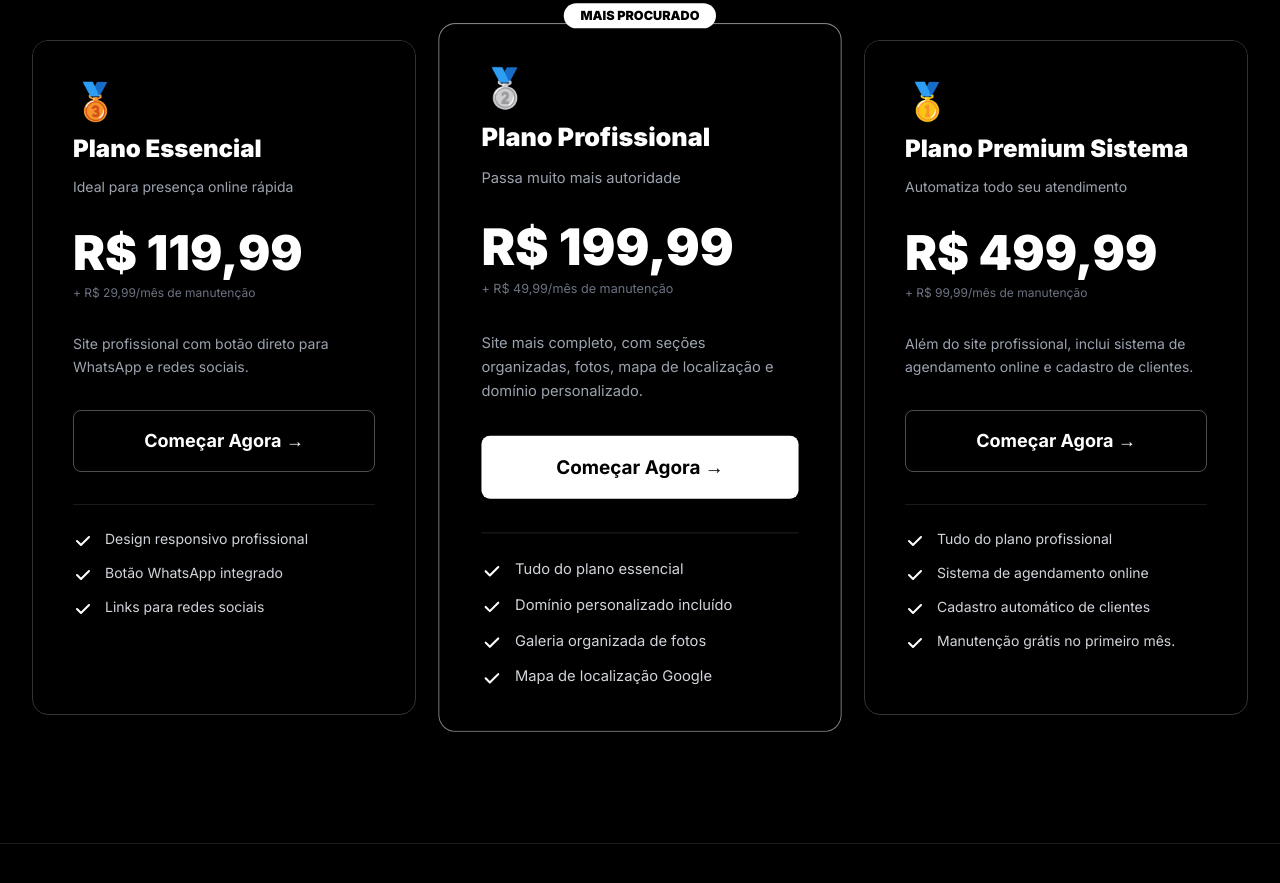
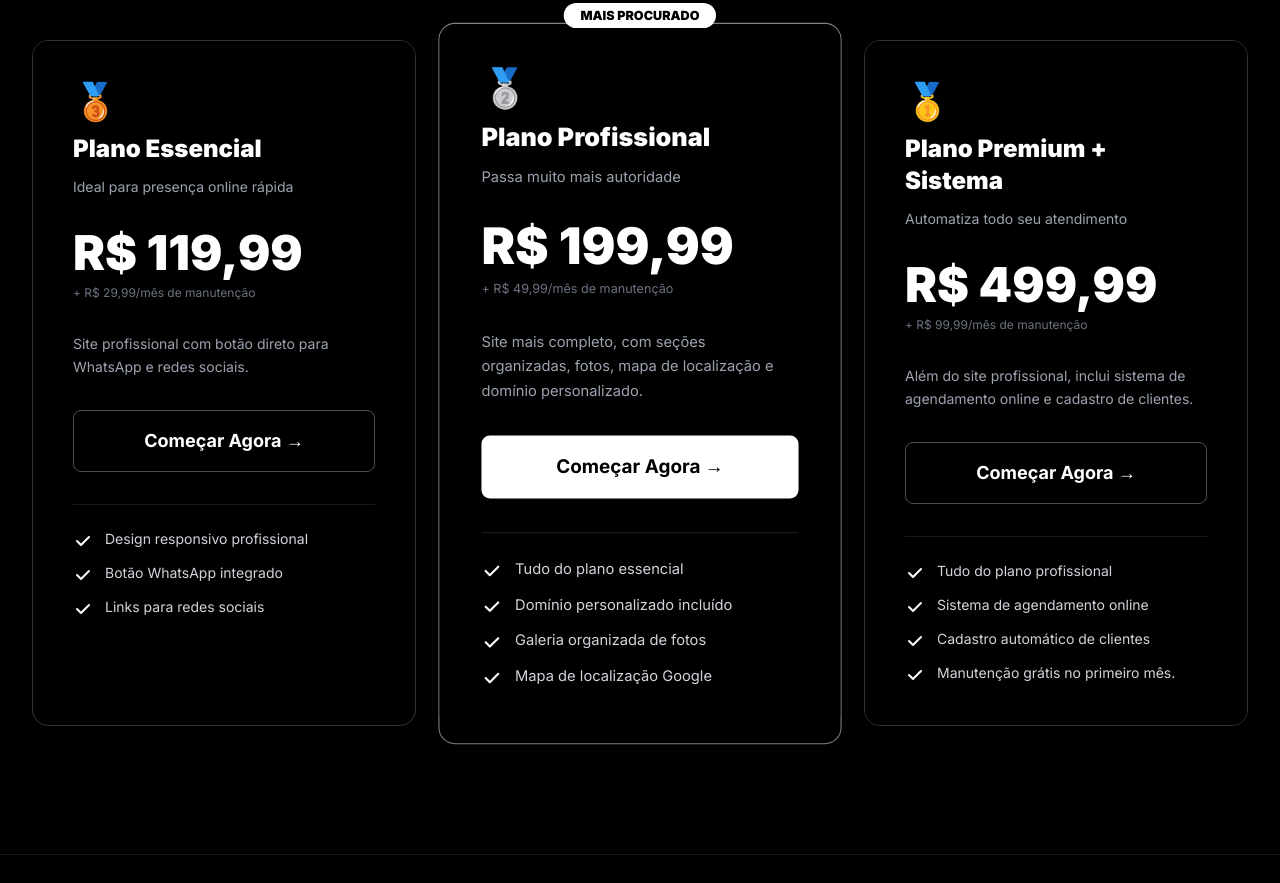
Before and after one commit to brenohenridev-coder/APX-SITES, a plain HTML site: page index.html in a window 1280 px wide. Shown: the part 1890-2773 px from the top of the page. Drawn offline with nearby package versions, Linux system fonts and the light colour scheme.

Commit message:
correção escrita

```diff
--- a/index.html
+++ b/index.html
@@ -453,7 +453,7 @@
                     <div class="relative z-10 p-8 sm:p-10 space-y-8 bg-black">
                         <div class="space-y-3">
                             <p class="text-4xl">🥇</p>
-                            <h4 class="text-2xl font-black">Plano Premium Sistema</h4>
+                            <h4 class="text-2xl font-black">Plano Premium + Sistema</h4>
                             <p class="text-sm text-gray-400">Automatiza todo seu atendimento</p>
                         </div>
                         <div class="space-y-2">
```
